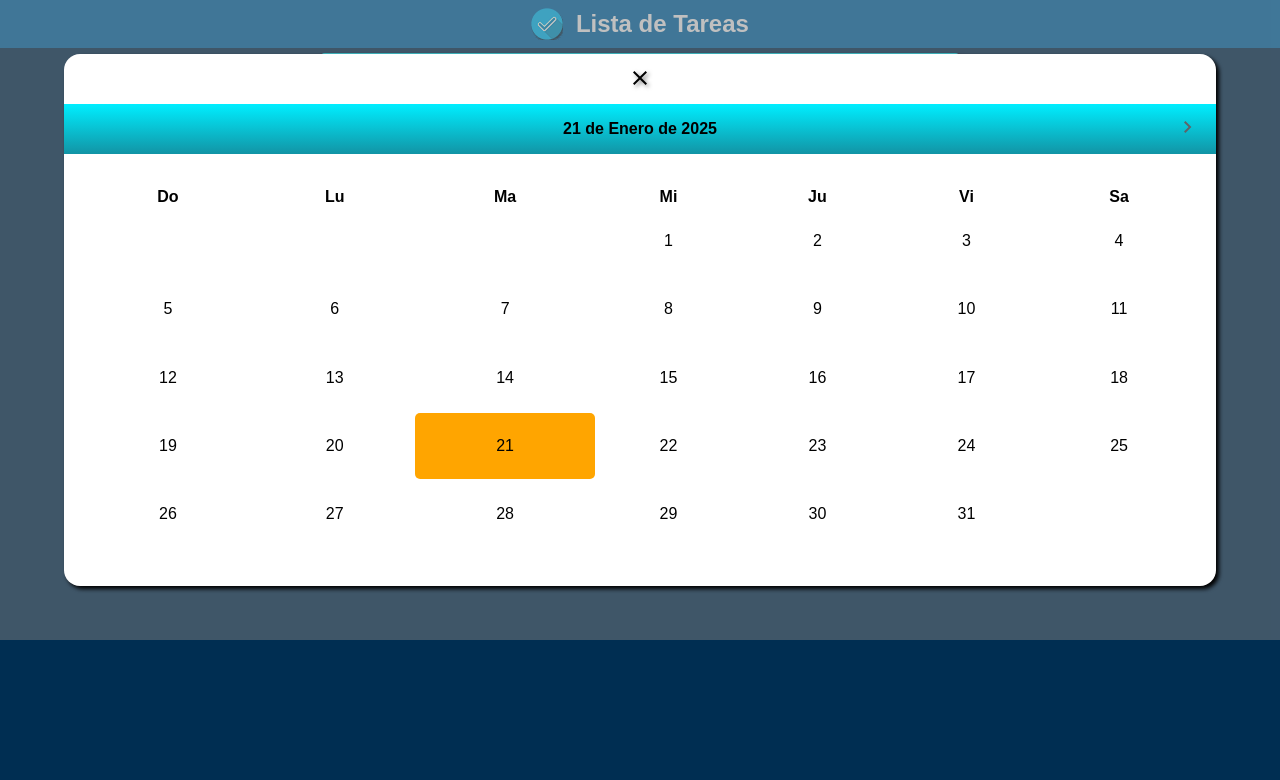
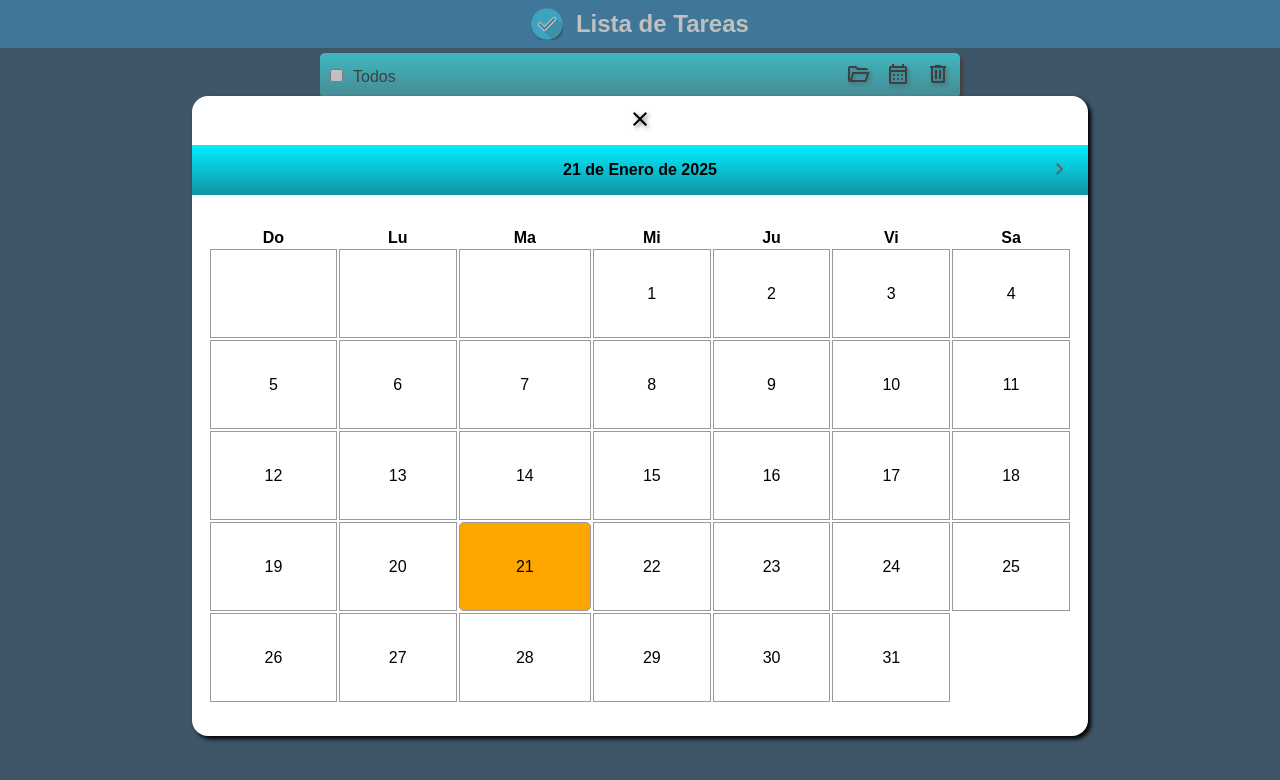
Before and after one commit to hernanveyret/lista-de-tareas-v2, a React (Vite) app: page / in a window 1280 px wide. Both pictures are taken after a click on the button 898 px from the left and 75 px from the top of the page. Shown: the top 780 px of the page. Built offline with nearby package versions, Linux system fonts and the light colour scheme.

Commit message:
Mejoras en el almanaque

```diff
--- a/src/Components/Almanac.jsx
+++ b/src/Components/Almanac.jsx
@@ -1,4 +1,4 @@
-import React, { useState } from 'react';
+import React, { useEffect, useState } from 'react';
 import './almanaque.css';
 
 
@@ -21,6 +21,7 @@ const Almanac = ({setOnAlmanac}) => {
   ]
 
   const [day, setDay] = useState(fecha.getDate()); // dia en numero.
+  const [toDay, setToDay ] = useState(fecha.getDay());
   const [dayString, setDayString] = useState(fecha.toLocaleString('es-ES', {weekday: 'long'}));
   const [month, setMonth] = useState(fecha.getMonth()); // mes en numero.
   const [monthString, setMonthString] = useState(meses.find(m => m.id === month).mes)
@@ -36,22 +37,17 @@ const Almanac = ({setOnAlmanac}) => {
     // Mes anterior
     const handlePrev = () => {
       month === 0 ? setMonth(0) : setMonth(month - 1);
-      console.log('mes anterior')
     }
       //Mes siguiente
   const handleNext = () => {
     month === 11 ? setMonth(11) : setMonth(month + 1);
-    console.log('mes siguiente')
   }
-    // Selecciona el dia en el almanaque por mes.
-  // el metodo trim() elimina los espacios vacios de lo que traiga el target
-  const handleDay = (e) => {
-    let textContent = e.currentTarget.textContent.trim();
-    if (textContent !== '') {
-      textContent = parseInt(textContent)
-      setDay(textContent)
-    }
-  };
+  // recalcula los estados para pasar o volver de mes.
+  useEffect(() => {
+    setCantDiasMes(new Date(year, month + 1, 0).getDate());
+    setCeldasVacias(new Date(year, month, 1).getDay());
+    setMonthString(meses.find(m => m.id === month).mes);
+  }, [month, year]);
 
   // crea un array con la cantidad de dias que tiene el mes actual.
   for(let i=1; i <= cantDiasMes; i++){
@@ -60,27 +56,26 @@ const Almanac = ({setOnAlmanac}) => {
 
   // agrega las celdas vacias
   for (let i=1; i <= celdasVacias; i++){
-    cells.push(<td key={`vacias-${i}`} onClick={handleDay}></td>)
+    cells.push(<td key={`vacias-${i}`}></td>)
   }
   // Crea la primera fila con las vacias y las que tienen numero.
   for(let i=1; i<= 7-celdasVacias; i++){
     diasDelMes++
-    day === diasDelMes ? cells.push(<td key={`day-${diasDelMes}`} style={{backgroundColor: "orange",borderRadius:"5px", cursor:"pointer"}} onClick={handleDay}>{diasDelMes}</td>) : cells.push(<td key={`day-${diasDelMes}`} onClick={handleDay} style={{cursor:"pointer"}}>{diasDelMes}</td>)
+    day === diasDelMes ? cells.push(<td key={`day-${diasDelMes}`} style={{backgroundColor: "orange",borderRadius:"5px", cursor:"pointer"}} >{diasDelMes}</td>) : cells.push(<td key={`day-${diasDelMes}`} style={{cursor:"pointer"}}>{diasDelMes}</td>)
   }
     rows.push(<tr key={`row-1`}>{cells}</tr>)
 
-  for(let filas = 1; filas <= 6; filas++){
-    cells = []
-      for(let celdas = 1; celdas <= 7; celdas++){
-        if ( diasDelMes >= cantDiasMes){
-          cells.push(<td key={`empty-${filas}-${celdas}`}></td>);
-      }else{
+    for(let filas = 1; diasDelMes < cantDiasMes; filas++) {
+      cells = []
+      for(let celdas = 1; celdas <= 7 && diasDelMes < cantDiasMes; celdas++) {
         diasDelMes++
-        day === diasDelMes ? cells.push(<td key={`day-${diasDelMes}`} style={{backgroundColor: "orange",borderRadius:"5px", cursor:"pointer"}} onClick={handleDay}>{diasDelMes}</td>) : cells.push(<td key={`day-${diasDelMes}`} onClick={handleDay} style={{cursor:"pointer"}}>{diasDelMes}</td>)
-      }
+        day === diasDelMes
+          ? cells.push(<td key={`day-${diasDelMes}`} style={{backgroundColor: "orange", borderRadius:"5px", cursor:"pointer"}} >{diasDelMes}</td>)
+          : cells.push(<td key={`day-${diasDelMes}`}  style={{cursor:"pointer"}}>{diasDelMes}</td>)
       }
       rows.push(<tr key={`row-${filas + 1}`}>{cells}</tr>)
-  }
+    }
+
 
   return (
     <div className="containerAlmanac">
--- a/src/Components/almanaque.css
+++ b/src/Components/almanaque.css
@@ -6,17 +6,21 @@
   background-color: rgba(128, 128, 128, 0.493);
   display: flex;
   justify-content: center;
-  align-items: center;
+
   z-index: 10003;
 }
 .alamanaque {
   width: 90%;
-  border-radius: .075rem;
+  height: 290px;
+  border-radius: .75rem;
   box-shadow: 3px 3px 4px black;
   background-color: white;
   border-radius: 1rem;
   display: flex;
   flex-direction: column;
+  transform: translateY(-150px);
+  animation: animacion .5s ease;
+  animation-fill-mode: forwards;
 }
 .caption {
   display: flex;
@@ -57,11 +61,27 @@ td {
 .msj-hs {
   margin-top: 1rem;
 }
-@media screen and ( min-width: 37em) {
-  table {
-    height: 50vh;
+.toDay {
+  background-color: #1294a5;
+}
+@media screen and (min-width: 1024px){
+ .alamanaque {
+  width: 70%;
+  height: 80%;
+ }
+ table {
+  height: 80%;
+ }
+ td {
+  border: thin solid rgb(155, 153, 153);
+ }
+
+ @keyframes animacion {
+  0% {
+    transform: translateY(0);
   }
-  .containerAlmanac {
-    height: 80%;
+  100% {
+    transform: translateY(15%);
   }
+ }
 }
```
